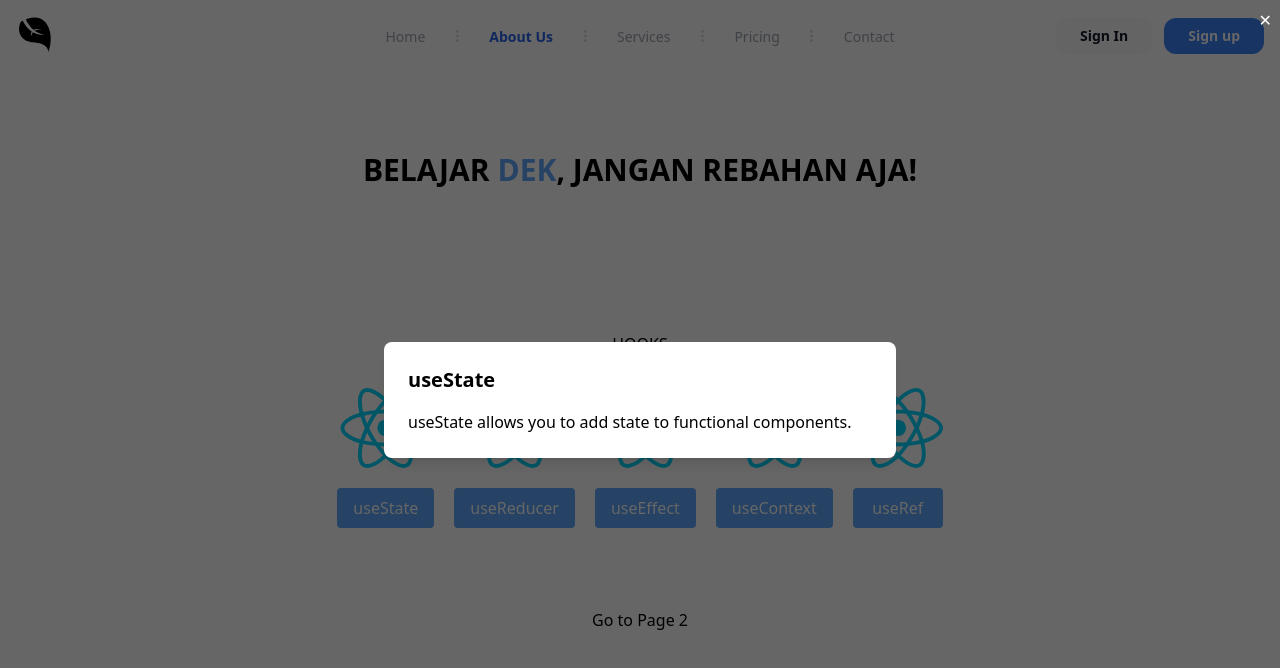
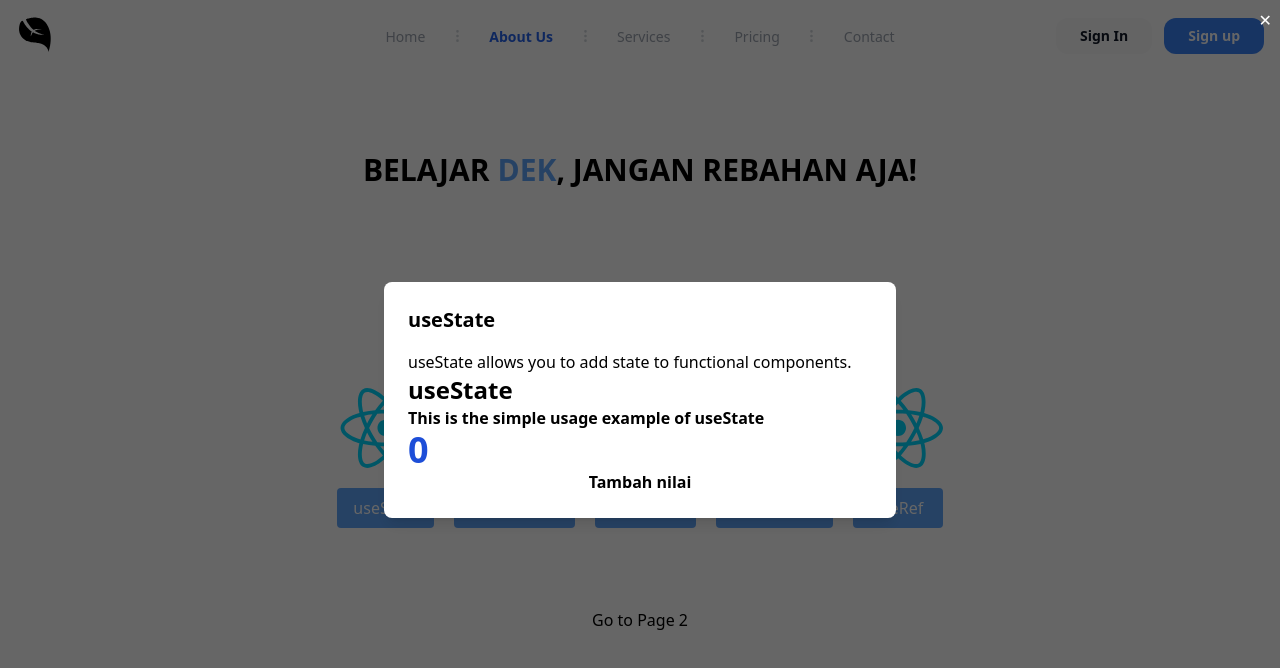
Before and after one commit to sayevvv/learnReact, a React (Vite) app: page / in a window 1280 px wide. Both pictures are taken after a click on the button "useState". Shown: the top 668 px of the page. Built offline with nearby package versions, Linux system fonts and the light colour scheme.

Commit message:
pokok sinau

```diff
--- a/src/App.tsx
+++ b/src/App.tsx
@@ -2,7 +2,7 @@ import { BrowserRouter as Router, Routes, Route } from "react-router-dom";
 import LandingPage from "./LandingPage";
 import Page2 from "./Page2";
 
-function App2() {
+function App() {
   return (
     <Router>
       <Routes>
@@ -13,4 +13,4 @@ function App2() {
   );
 }
 
-export default App2;
+export default App;
--- a/src/LandingPage.tsx
+++ b/src/LandingPage.tsx
@@ -4,6 +4,8 @@ import NavBar from "./components/NavBar";
 import Content from "./components/Content";
 import Modal from "./components/Modal";
 import reactLogo from './assets/react.svg';
+import UseState from "./components/UseState";
+// import UseReducer from "./components/UseReducer";
 
 
 
@@ -18,6 +20,11 @@ const LandingPage: React.FC = () => {
     useContext: "useContext provides a way to pass data through the component tree.",
     useRef: "useRef accesses DOM elements or keeps mutable references."
   };
+
+  const hookExamples: Record<string, any> = {
+    useState: <UseState/>
+    // useReducer: <UseReducer />
+  }
 
   const openModal = (hookName: string) => {
     setCurrentHook(hookName);
@@ -57,6 +64,7 @@ const LandingPage: React.FC = () => {
       <Modal isOpen={isModalOpen} onClose={() => setIsModalOpen(false)}>
         <h2 className="text-xl font-semibold mb-4">{currentHook}</h2>
         <p>{hookDetails[currentHook]}</p>
+        <div>{hookExamples[currentHook]}</div>
       </Modal>
     </>
   );
--- /dev/null
+++ b/src/components/UseReducer.tsx
@@ -0,0 +1,32 @@
+import React, { useReducer } from "react";
+
+// Saya akan belajar useReducer
+
+type State = {
+  count: number;
+};
+
+type Action = { type: "INCREMENT" } | { type: "DECREMENT" };
+
+const reducer = (state: State, action: Action): State => {
+  switch (action.type) {
+    case "INCREMENT":
+      return { count: state.count + 1 };
+    case "DECREMENT":
+      return { count: state.count - 1 };
+    default:
+      throw new Error("Action tidak dikenali!");
+  }
+};
+
+const UseReducer = () => {
+  const [state, dispatch] = useReducer(reducer, { count: 0 });
+
+  return <div>
+    <h1>Count: {state.count}</h1>
+    <button onClick={() => dispatch({ type:"INCREMENT"})}>Increment</button>
+    <button onClick={() => dispatch({ type:"DECREMENT"})}>Decrement</button>
+  </div>;
+};
+
+export default UseReducer;
--- a/src/components/UseState.tsx
+++ b/src/components/UseState.tsx
@@ -1,15 +1,15 @@
-import React, { useState } from 'react'
+import { useState } from 'react'
 
 const UseState = () => {
-  const [lol, setLol] = useState(0);
+  const [counter, setCounter] = useState(0);
 
   return (
     <div className='flex flex-col justify-start font-semibold'>
       <h1 className='text-2xl'>useState</h1>
       <p>This is the simple usage example of useState</p>
-      <div className='text-blue-700 text-4xl'>{lol}</div>
+      <div className='text-blue-700 text-4xl'>{counter}</div>
       <button
-        onClick={() => setLol(lol + 1)}
+        onClick={() => setCounter(counter + 1)}
         className=''
       >
         Tambah nilai
```
